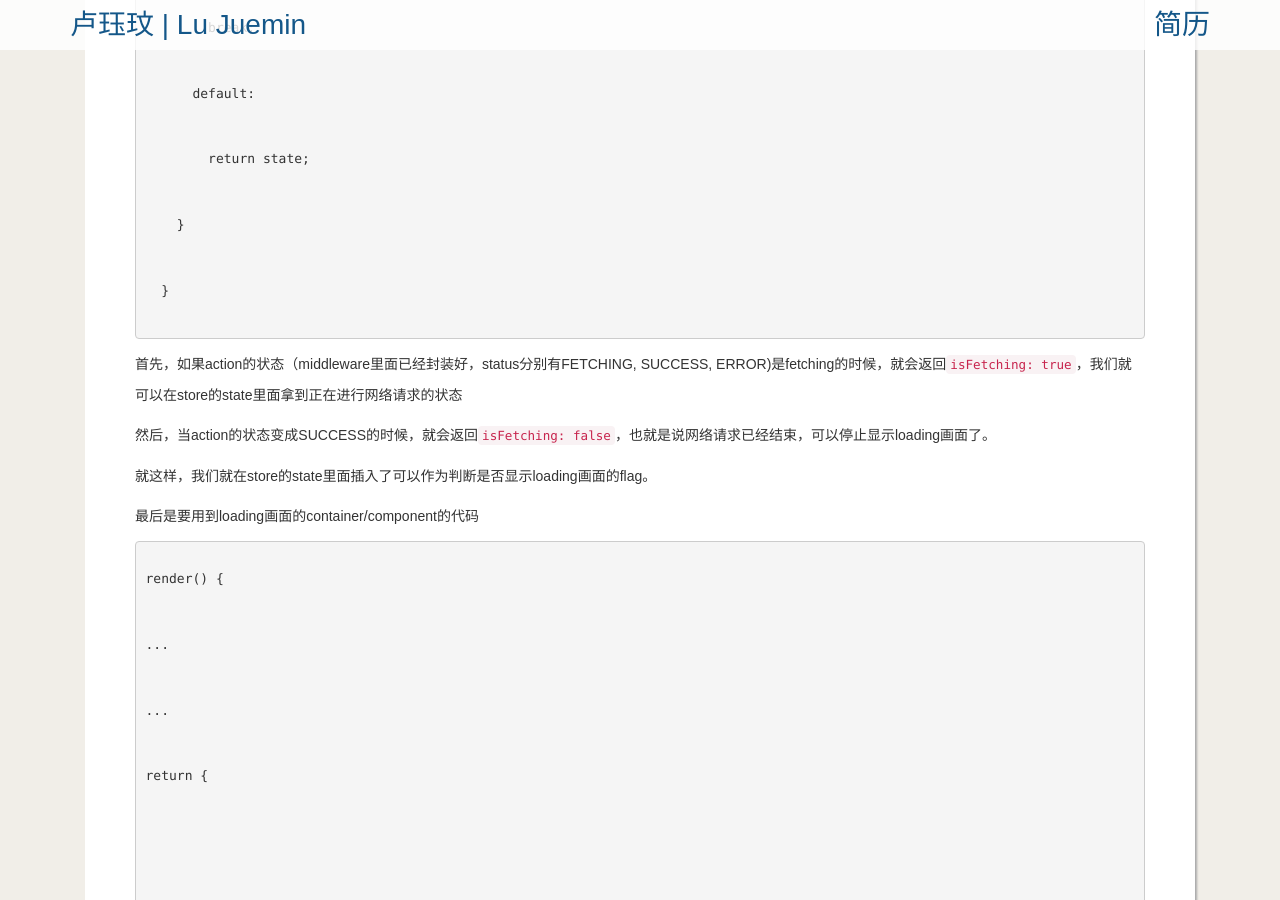
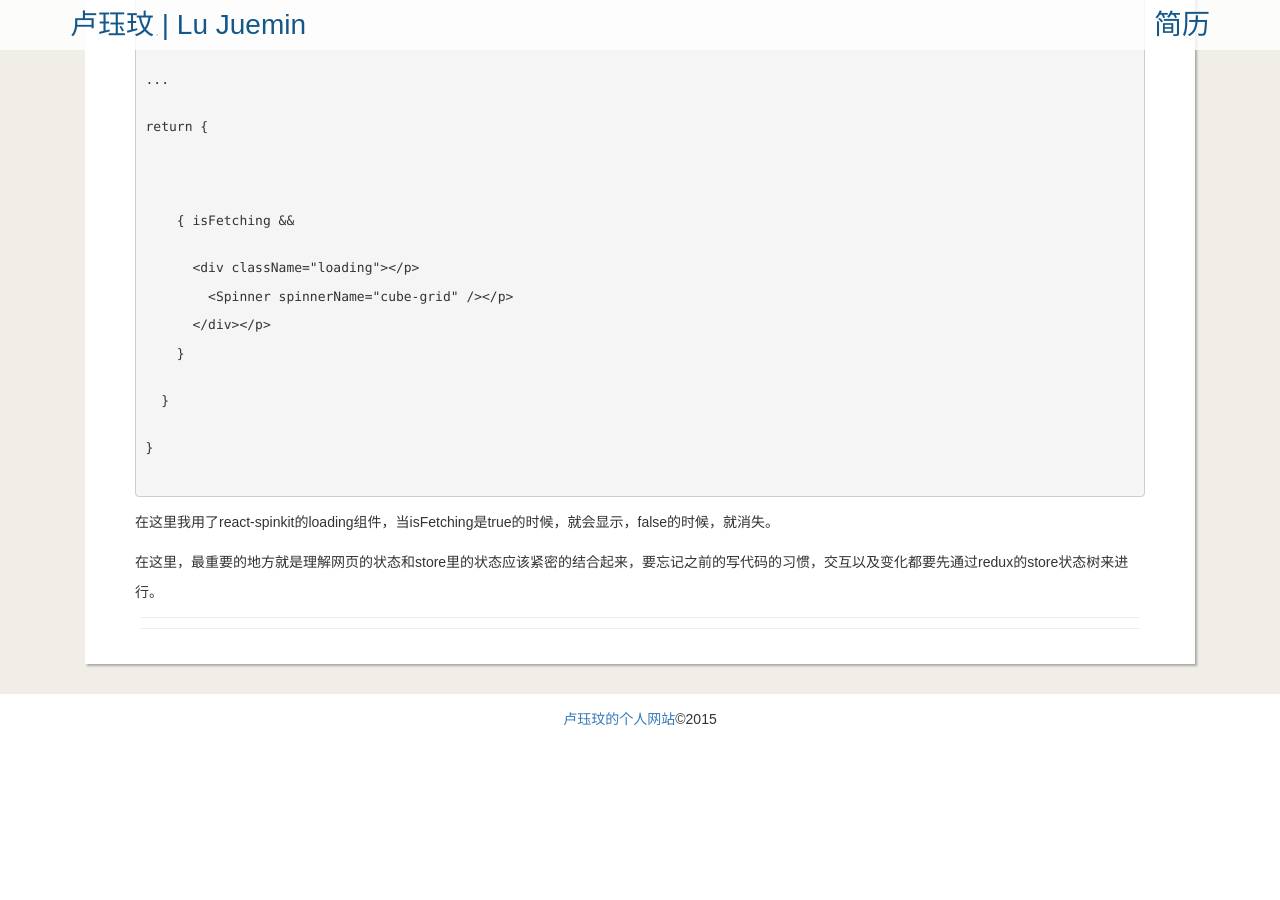
Before and after one commit to juemin90/juemin90.github.io, a Jekyll site: the page built from _posts/2016-1-25-React_Loading_Animation.html, in a window 1280 px wide and 900 px high, scrolled down 2650 px. Built offline with Jekyll 4.4.1, drawn with Linux system fonts in a browser that asks for light colours; nearby versions of some CDN libraries; comment, search, counter and statistics services are not loaded; after the commit the page ends 3394 px from its top, so only the background shows below that.

Commit message:
fix: wrong html snippets

```diff
--- a/_posts/2016-1-25-React_Loading_Animation.html
+++ b/_posts/2016-1-25-React_Loading_Animation.html
@@ -17,17 +17,11 @@
 
 <pre>
 <p>export function getUserinfo(tel) {</p>
-
 <p>  return {</p>
-
 <p>    type: types.RECEIVE_USERINFO,</p>
-
 <p>    api: `/api/users/by_mobile/` + tel,</p>
-
 <p>    method: 'GET',</p>
-
 <p>  };</p>
-
 <p>}</p>
 </pre>
 
@@ -37,57 +31,31 @@
 
 <pre>
 <p>  function userinfo(state = initialState, action) {</p>
-
 <p>    switch (action.type) {</p>
-
 <p>      case RECEIVE_USERINFO:</p>
-
 <p>        if (action.status === 'FETCHING') {</p>
-
 <p>          return {</p>
-
 <p>            isFetching: true,</p>
-
 <p>            data: state.data,</p>
-
 <p>          };</p>
-
 <p>        }</p>
-
 <p>        if (action.status === 'SUCCESS') {</p>
-
 <p>          return {</p>
-
 <p>            isFetching: false,</p>
-
 <p>            data: Object.assign({}, state.data, action.resp.data),</p>
-
 <p>          };</p>
-
 <p>        }</p>
-
 <p>        if (action.status === 'ERROR') {</p>
-
 <p>          alert('获取用户数据失败');</p>
-
 <p>          return {</p>
-
 <p>            isFetching: false,</p>
-
 <p>            data: state.data,</p>
-
 <p>          };</p>
-
 <p>        }</p>
-
 <p>        break;</p>
-
 <p>      default:</p>
-
 <p>        return state;</p>
-
 <p>    }</p>
-
 <p>  }  </p>
 </pre>
 
@@ -102,29 +70,17 @@
 <pre>
 
 <p>render() {</p>
-
 <p>...</p>
-
 <p>...</p>
-
 <p>return {</p>
-
 <p>  <div></p>
-
 <p>    { isFetching &&</p>
-
-<p>      <div className="loading"></p>
-
-<p>        <Spinner spinnerName="cube-grid" /></p>
-
-<p>      </div></p>
-
+<p>      &lt;div className="loading"&gt;&lt;/p&gt;
+<p>        &lt;Spinner spinnerName="cube-grid" /&gt;&lt;/p&gt;
+<p>      &lt;/div&gt;&lt;/p&gt;
 <p>    }  </p>
-
 <p>  }</p>
-
 <p>}</p>
-
 </pre>
 
 <p>在这里我用了react-spinkit的loading组件，当isFetching是true的时候，就会显示，false的时候，就消失。</p>
```
